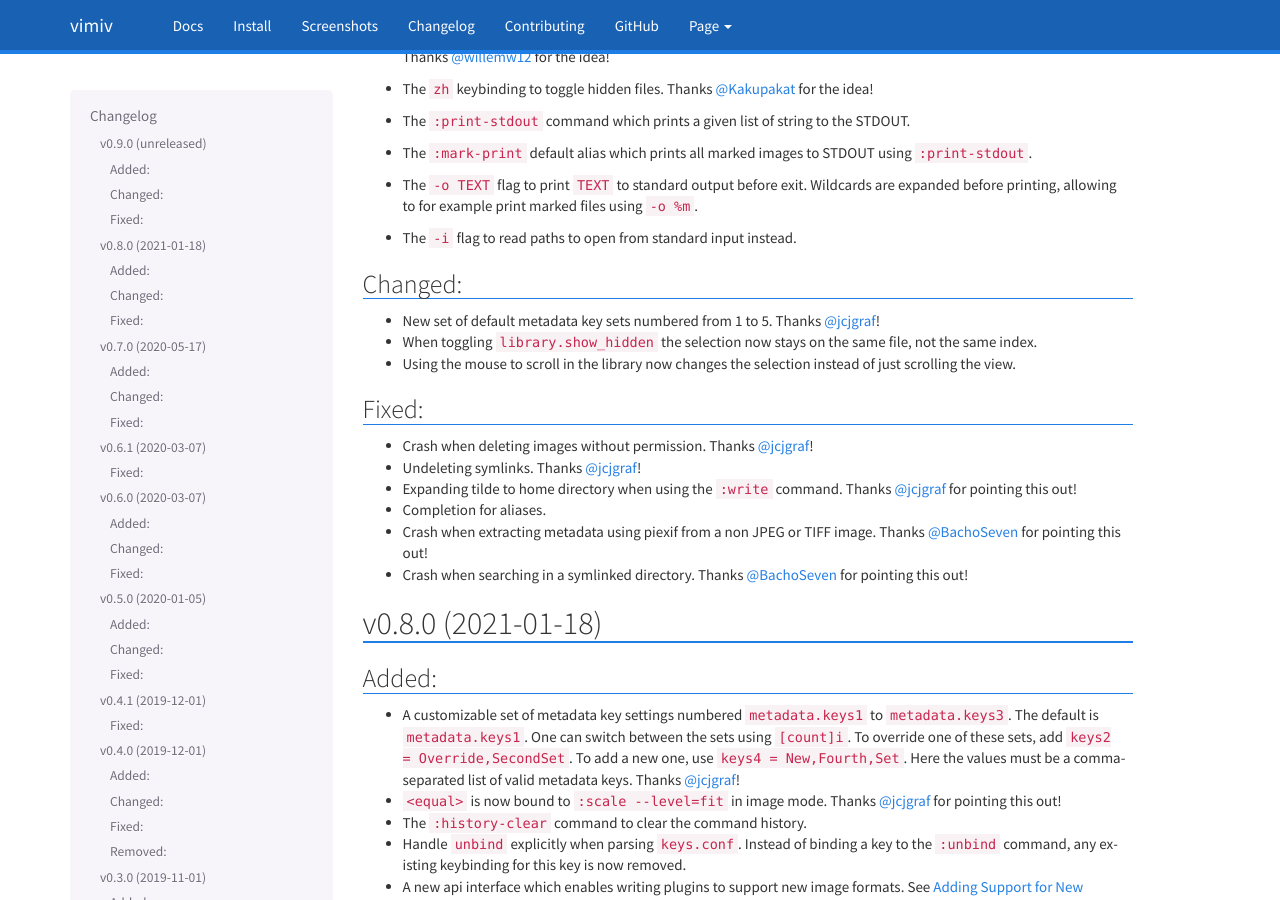
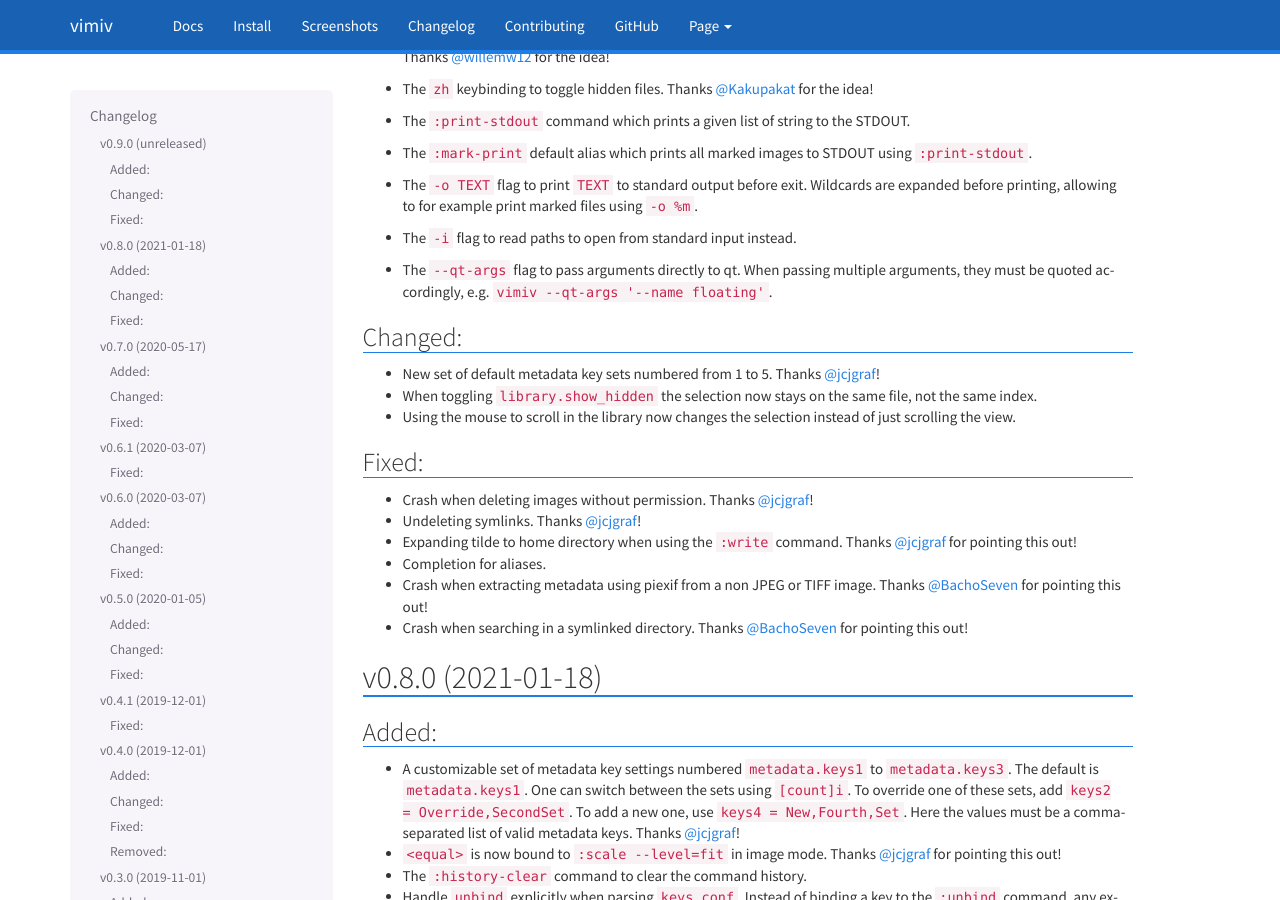
Before and after one commit to karlch/vimiv-qt, a Sphinx documentation site: the page built from docs/changelog.rst, in a window 1280 px wide and 900 px high, scrolled down 911 px. Built offline with Sphinx 7.4.7, drawn with Linux system fonts in a browser that asks for light colours.

Commit message:
Update changelog for --qt-args flag

```diff
--- a/docs/changelog.rst
+++ b/docs/changelog.rst
@@ -58,6 +58,9 @@
 * The ``-o TEXT`` flag to print ``TEXT`` to standard output before exit. Wildcards are
   expanded before printing, allowing to for example print marked files using ``-o %m``.
 * The ``-i`` flag to read paths to open from standard input instead.
+* The ``--qt-args`` flag to pass arguments directly to qt. When passing multiple
+  arguments, they must be quoted accordingly, e.g.
+  ``vimiv --qt-args '--name floating'``.
 
 Changed:
 ^^^^^^^^
```
